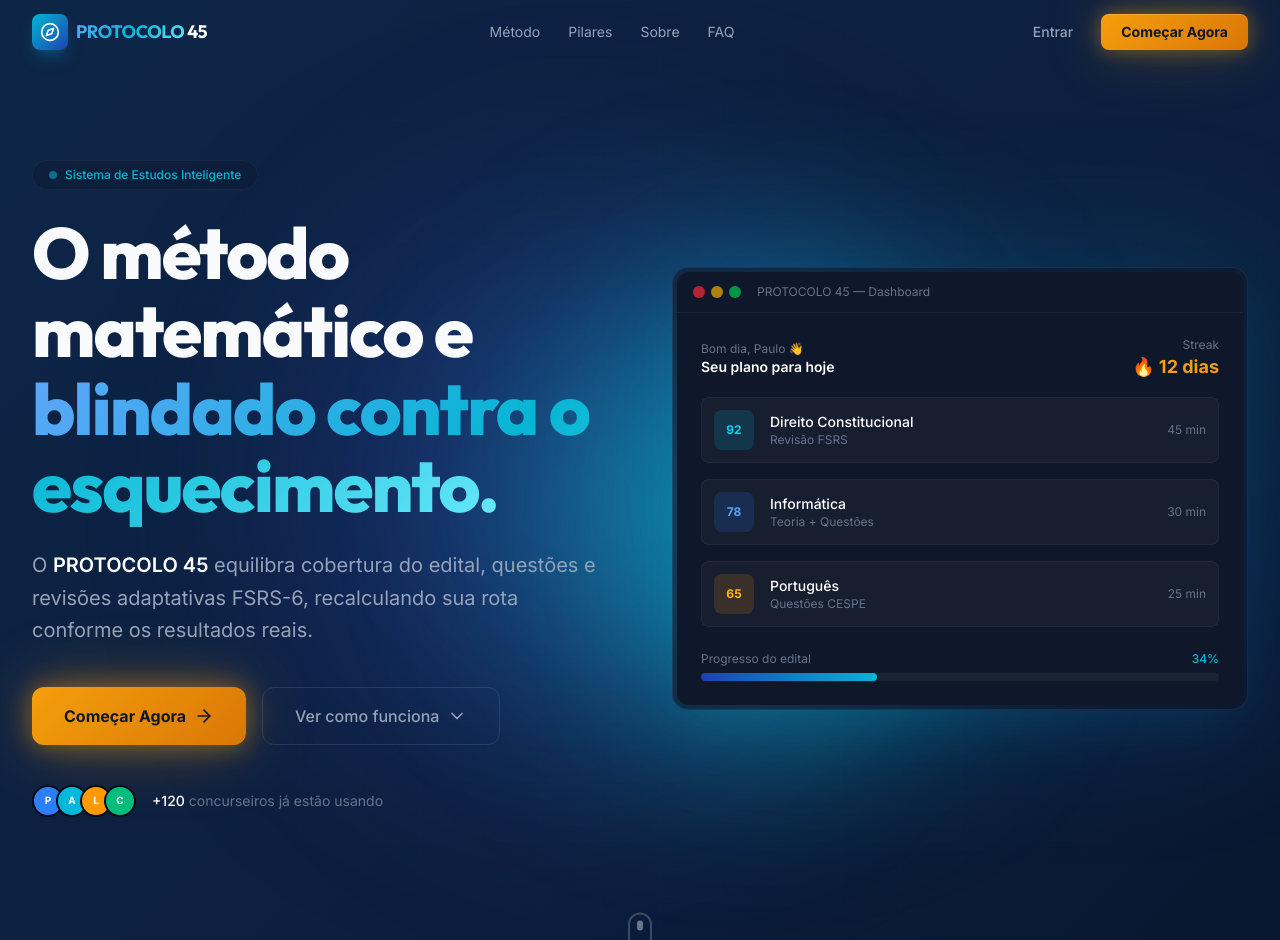
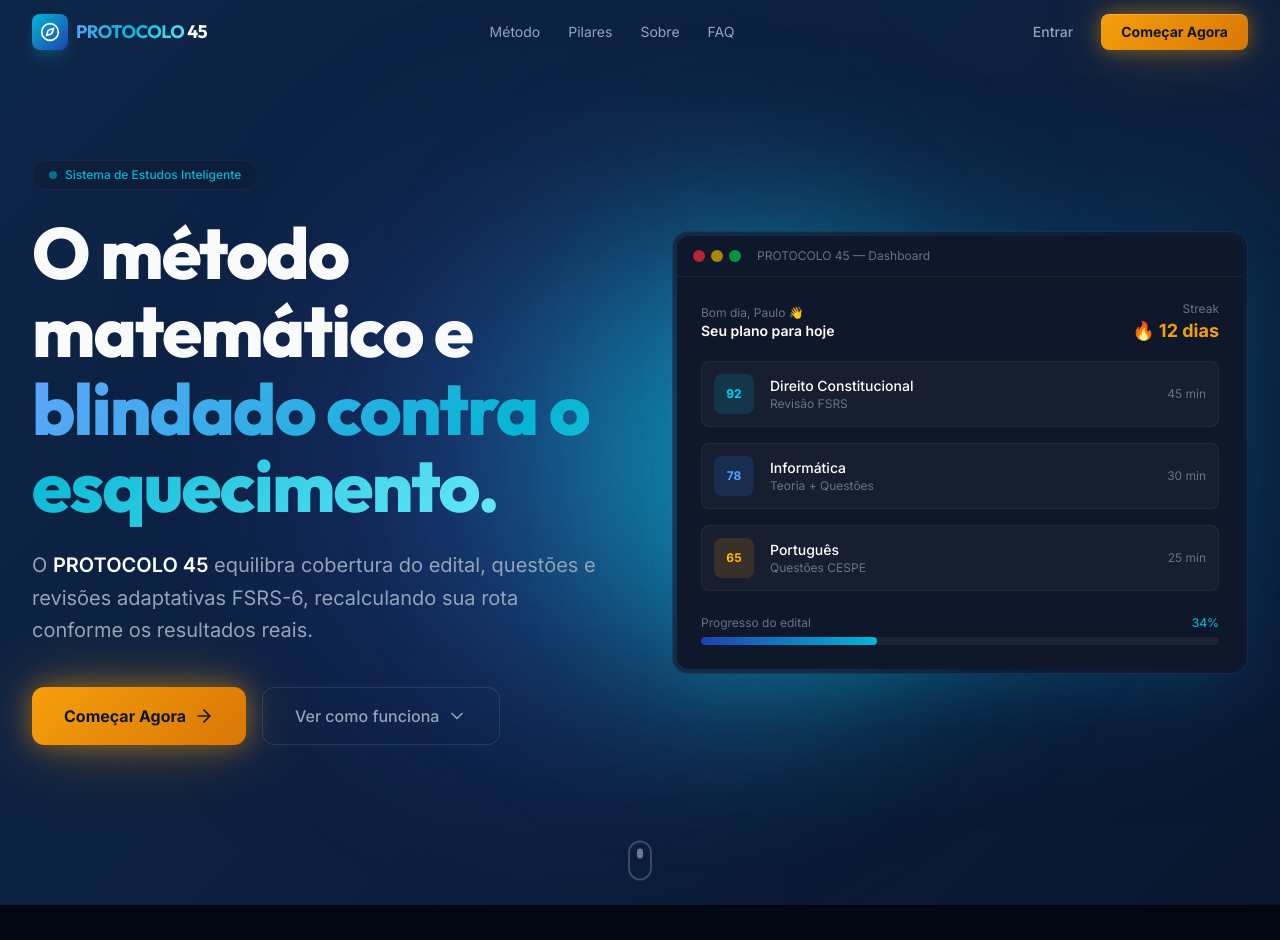
Before and after one commit to leiteneto17-cmd/site-protocolo45, a Next.js app: page / in a window 1280 px wide. Shown: the top 940 px of the page. Built offline with nearby package versions, Linux system fonts and the light colour scheme.

Commit message:
melhora nas informacoes do site

```diff
--- a/src/components/HeroSection.tsx
+++ b/src/components/HeroSection.tsx
@@ -102,31 +102,7 @@ export default function HeroSection() {
               </button>
             </motion.div>
 
-            {/* Social proof mini */}
-            <motion.div
-              variants={itemVariants}
-              className="mt-10 flex items-center gap-4 justify-center lg:justify-start"
-            >
-              <div className="flex -space-x-2">
-                {[
-                  "bg-blue-500",
-                  "bg-cyan-500",
-                  "bg-amber-500",
-                  "bg-emerald-500",
-                ].map((bg, i) => (
-                  <div
-                    key={i}
-                    className={`w-8 h-8 rounded-full ${bg} border-2 border-[var(--surface-0)] flex items-center justify-center text-[10px] font-bold text-white`}
-                  >
-                    {["P", "A", "L", "C"][i]}
-                  </div>
-                ))}
-              </div>
-              <p className="text-sm text-[var(--text-muted)]">
-                <span className="text-white font-medium">+120</span> concurseiros já
-                estão usando
-              </p>
-            </motion.div>
+
           </motion.div>
 
           {/* Right — App mockup */}
```
